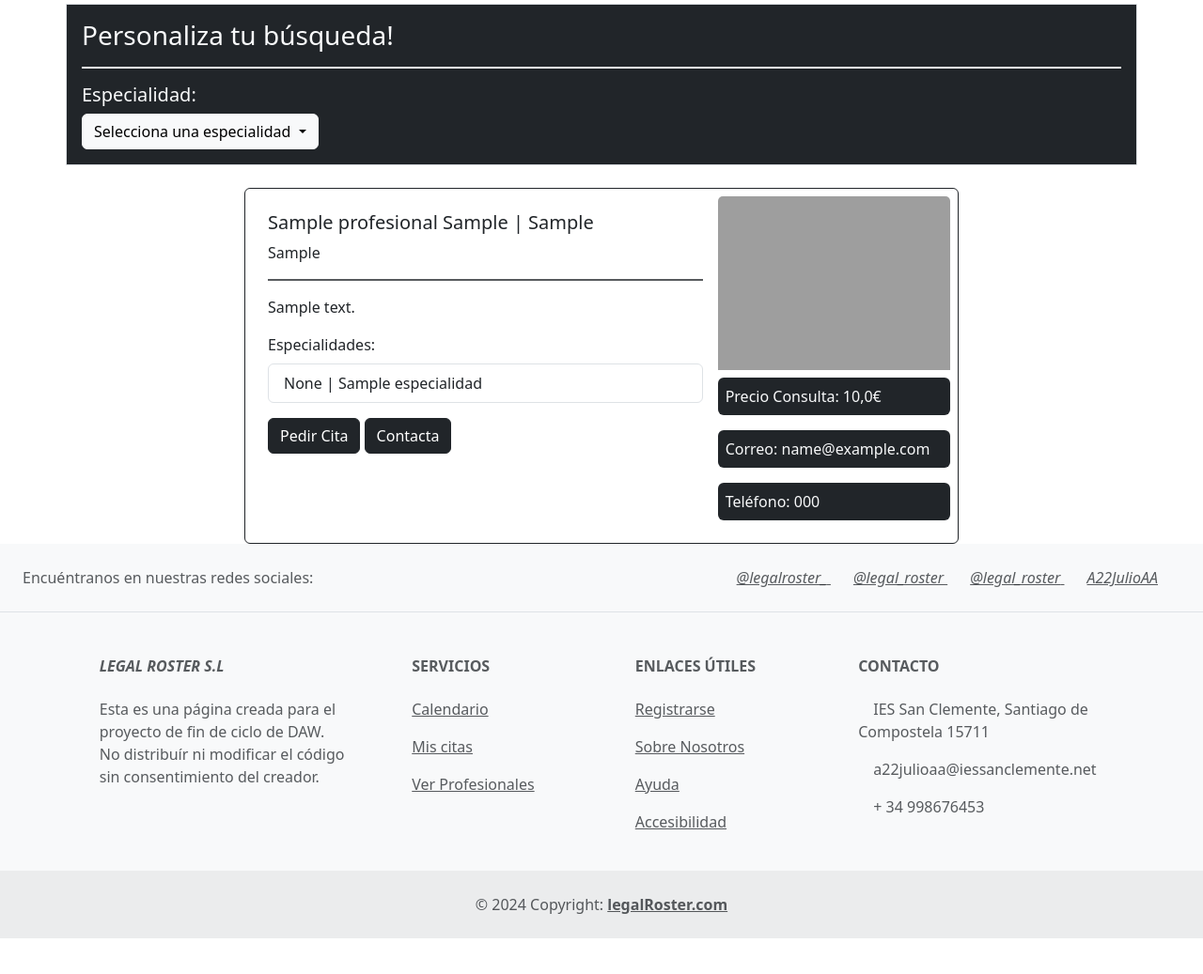
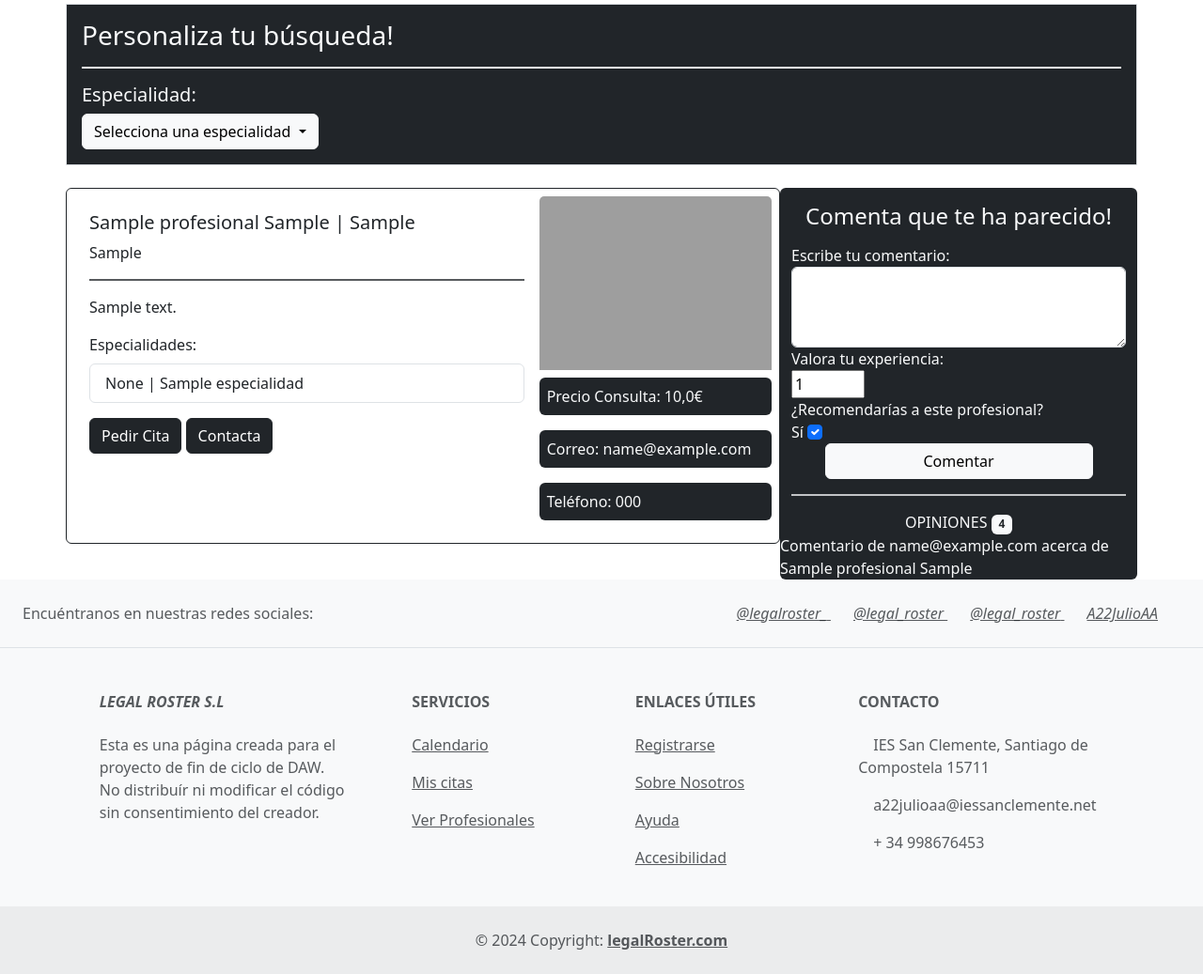
Before and after one commit to A22JulioAA/legal_code, a Django app: page / in a window 1280 px wide. Shown: the part 574-1611 px from the top of the page at 94% size. Before the commit the page ends 1573 px from the top, so only its background shows below. Run offline with Django 5.2, Linux system fonts and the light colour scheme; tables that the repository leaves empty hold one stand-in row (values such as "Sample post"); some libraries are stand-ins or nearby versions; grey boxes are pictures that could not be loaded.

Commit message:
Comentarios semiacabado. Faltan estilos

```diff
--- a/core/templates/core/homepage.html
+++ b/core/templates/core/homepage.html
@@ -90,7 +90,7 @@ Homepage {% endblock %} {% block css %}
 <section class='seccion-profesionales container mt-3' id="seccion-profesionales">
   {% for profesional in lista_profesionales %}
   <div class='row mt-4'>
-    <div class="col-12 col-lg-8 mx-auto p-0">
+    <div class="col-12 col-lg-8 p-0">
       <div class="card row m-0 p-2 border-dark" style="width: 100%;">
         <div class="row g-0">
           <div class="col-8">
@@ -134,7 +134,60 @@ Homepage {% endblock %} {% block css %}
       </div>
     </div>
     <!-- Esta sección aparecerá al lado de la card del anuncio en pantallas grandes. Contendrá los comentarios(publicación y histórico) del profesional. -->
+    <div class="d-none d-lg-block col-lg-4 bg-dark rounded text-light">
+      <div class="row">
+        <h4 class="col-12 text-center mt-3 mb-3">Comenta que te ha parecido!</h4><br>
+      </div>
+      <div class="row">
+        <form method="post">
+          <input type="hidden" name="profesional_id" value="{{profesional.id}}">
+          {% csrf_token %}
+          <!-- <textarea name="opinion" id="opinion" rows="4" class="form-control"></textarea>
+          <div class="star-rating mt-2">
+            <i class="fas fa-star" data-value="1"></i>
+            <i class="fas fa-star" data-value="2"></i>
+            <i class="fas fa-star" data-value="3"></i>
+            <i class="fas fa-star" data-value="4"></i>
+            <i class="fas fa-star" data-value="5"></i>
+          </div>
+          <input type="hidden" name="rating" id="rating" value="0">
+          <input type="submit" class="btn btn-light text-dark mt-3" style="width: 100%;" value="Enviar"> -->
+          <div class="row">
+            <div class="col-12 mx-auto">
+              <label for="">{{comment_form.texto_comentario.label}}</label>
+              {{ comment_form.texto_comentario }}
+            </div>
+          </div>
+          <div class="row">
+            <label for="">{{comment_form.valoracion.label}}</label>
+            <div class="col-6">{{comment_form.valoracion}}</div>
+            <label for="">{{comment_form.recomendacion.label}}</label>
+            <div class="col-6">Sí {{comment_form.recomendacion}}</div>
+          </div>
+          <div class="row">
+            <button class="btn btn-light col-9 mx-auto" type="submit">Comentar</button>
+          </div>
 
+        </form>
+      </div>
+      <hr class="border border-light border-1 opacity-75">
+      <div class="row">
+        <span class="col-12 text-center">OPINIONES <span class="badge bg-light text-dark">4</span></span><br>
+      </div>
+      <div class="row">
+
+        {% if profesional.comentarios.all %}
+        {% for comentario in profesional.comentarios.all %}
+        {{comentario}}
+        {% endfor %}
+
+        {% else %}
+        <p class="col-12 text-center">No hay opiniones aún</p>
+        {% endif %}
+
+      </div>
+      <!-- <a href=" https://www.github.com" target="_blank" class="btn btn-dark">Acerca de</a><br> -->
+    </div>
   </div>
   {% endfor %}
 </section>
```
